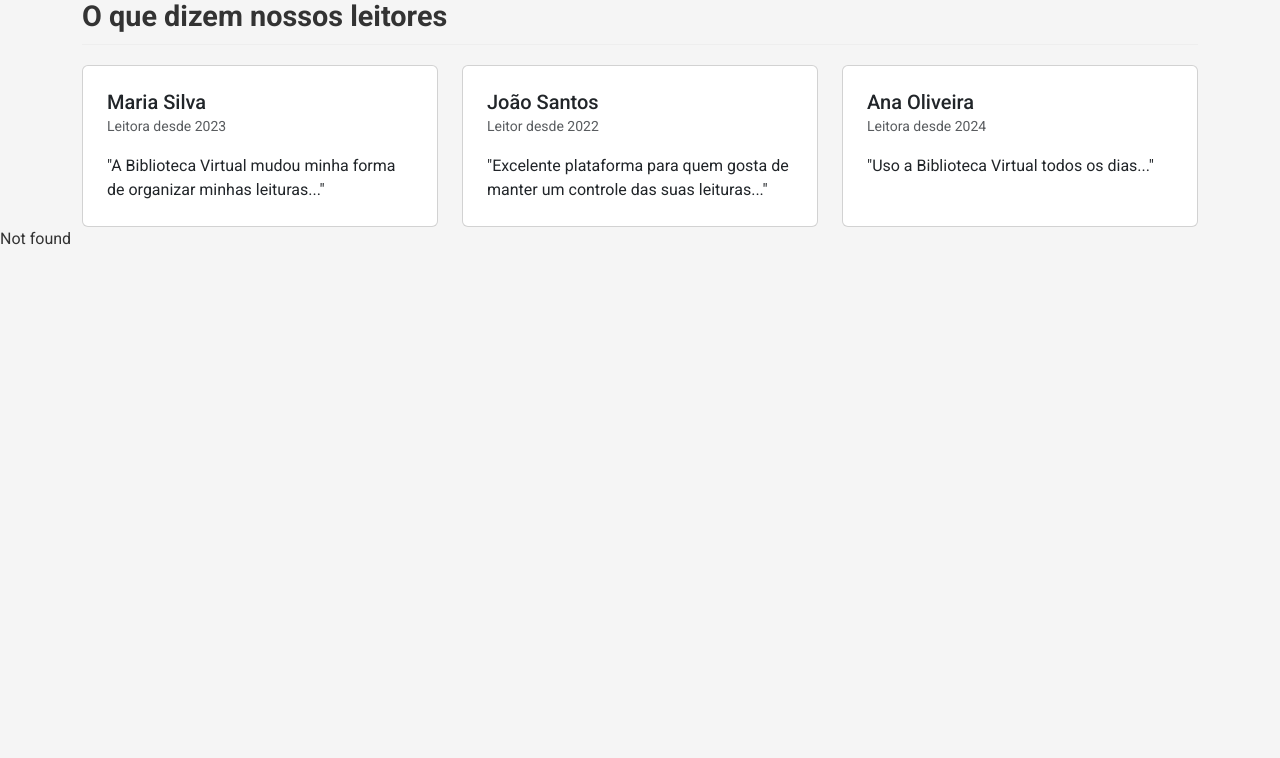
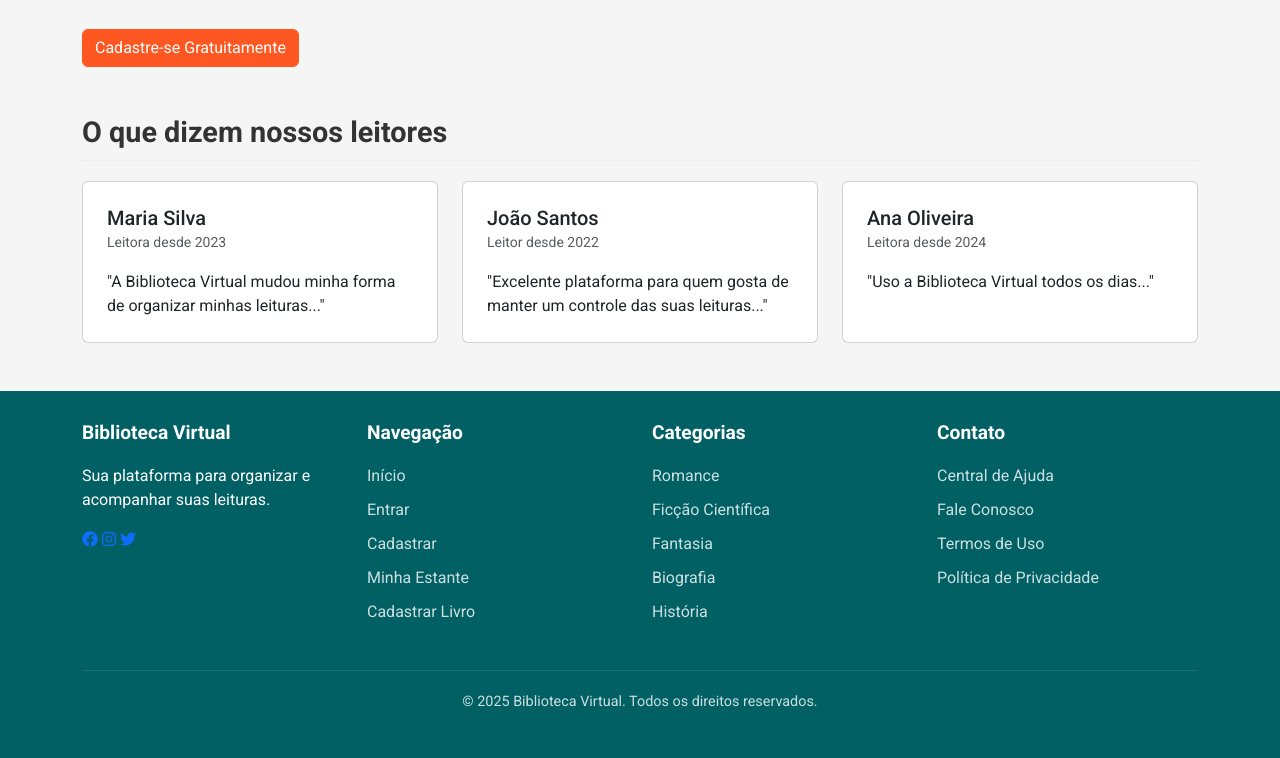
Before and after one commit to HellenBufrem/books-biblioteca, a website: page pages/pagina-inicial/index.html in a window 1280 px wide. Shown: the part 1446-2204 px from the top of the page. Before the commit the page ends 1697 px from the top, so only its background shows below. Drawn offline with nearby package versions, Linux system fonts and the light colour scheme; files that its build step writes are made by us from their sources; no server answers.

Commit message:
finalizado

```diff
--- a/components/footer/footer.html
+++ b/components/footer/footer.html
@@ -14,11 +14,11 @@
                 <div class="col-md-3">
                     <h5>Navegação</h5>
                     <ul class="footer-links">
-                        <li><a href="pages/pagina-inicial/index.html">Início</a></li>
-                        <li><a href="pages/pagina-login/login.html">Entrar</a></li>
-                        <li><a href="pages/pagina-cadastro/cadastro.html">Cadastrar</a></li>
-                        <li><a href="pages/pagina-estante/estante.html">Minha Estante</a></li>
-                        <li><a href="pages/pagina-cadastro-livro/livro.html">Cadastrar Livro</a></li>
+                        <li><a href="/pages/pagina-inicial/index.html">Início</a></li>
+                        <li><a href="/pages/pagina-login/login.html">Entrar</a></li>
+                        <li><a href="/pages/pagina-cadastro/cadastro.html">Cadastrar</a></li>
+                        <li><a href="/pages/pagina-estante/estante.html">Minha Estante</a></li>
+                        <li><a href="/pages/pagina-cadastro-livro/livro.html">Cadastrar Livro</a></li>
                     </ul>
                 </div>
                 <div class="col-md-3">
--- a/components/header/header.html
+++ b/components/header/header.html
@@ -1,6 +1,6 @@
 <nav class="navbar navbar-expand-lg navbar-light">
   <div class="container">
-    <a class="navbar-brand" href="pages/pagina-inicial/index.html">
+    <a class="navbar-brand" href="/pages/pagina-inicial/index.html">
       <img src="https://res.cloudinary.com/dnatxacxq/image/upload/v1749943660/books_logo_fewo2q.png" alt="Logo Biblioteca Virtual" class="logo">
     </a>
     <div class="search-bar d-flex">
@@ -10,7 +10,7 @@
       </button>
     </div>
     <div class="user-actions">
-      <a href="pages/pagina-login/login.html">
+      <a href="/pages/pagina-login/login.html">
         <i class="fas fa-user me-1"></i> Entrar
       </a>
     </div>
--- a/pages/pagina-inicial/index.html
+++ b/pages/pagina-inicial/index.html
@@ -10,8 +10,8 @@
 
   <!-- CSS personalizado -->
   <link rel="stylesheet" href="inicial.css" />
-  <link rel="stylesheet" href="components/header/header.css" />
-  <link rel="stylesheet" href="components/footer/footer.css" />
+  <link rel="stylesheet" href="/components/header/header.css" />
+  <link rel="stylesheet" href="/components/footer/footer.css" />
 
   <!-- Font Awesome -->
   <link rel="stylesheet" href="https://cdnjs.cloudflare.com/ajax/libs/font-awesome/6.4.0/css/all.min.css" />
@@ -23,7 +23,7 @@
   <!-- HEADER -->
   <div id="header"></div>
   <script>
-    fetch("components/header/header.html")
+    fetch("/components/header/header.html")
       .then(response => response.text())
       .then(data => {
         document.getElementById("header").innerHTML = data;
@@ -52,7 +52,7 @@
           <li>Visualizar estatísticas sobre seus hábitos de leitura</li>
           <li>Organizar sua biblioteca virtual de forma personalizada</li>
         </ul>
-        <a href="pagina-cadastro/cadastro.html" class="btn btn-secondary mt-3">Cadastre-se Gratuitamente</a>
+        <a href="/pages/pagina-cadastro/cadastro.html" class="btn btn-secondary mt-3">Cadastre-se Gratuitamente</a>
       </div>
       <div class="col-md-6">
         <img src="https://res.cloudinary.com/dnatxacxq/image/upload/v1749943171/books_logo_igg64v.png" alt="Sobre a Biblioteca Virtual" class="img-fluid rounded" />
@@ -103,7 +103,7 @@
   <!-- FOOTER -->
   <div id="footer"></div>
   <script>
-    fetch("components/footer/footer.html")
+    fetch("/components/footer/footer.html")
       .then(res => res.text())
       .then(data => {
         document.getElementById("footer").innerHTML = data;
```
